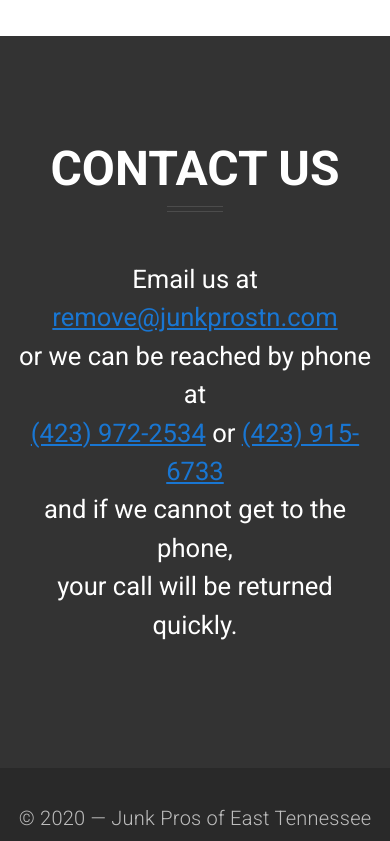
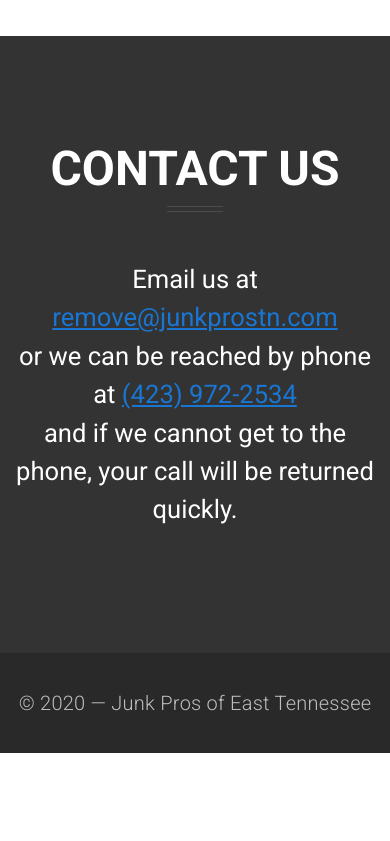
Before and after one commit to jsvanhoy/junkprostn.com, a plain HTML site: page index.html in a window 390 px wide. Shown: the part 4516-5357 px from the top of the page. After the commit the page ends 5269 px from the top, so only its background shows below. Drawn offline with nearby package versions, Linux system fonts and the light colour scheme.

Commit message:
removing phone, adding email

```diff
--- a/index.html
+++ b/index.html
@@ -239,11 +239,9 @@
                       >remove@junkprostn.com</a
                     ><br />
                     or we can be reached by phone at
+                    <a href="tel:423-972-2534">(423) 972-2534</a>
                     <br />
-                    <a href="tel:423-972-2534">(423) 972-2534</a> or
-                    <a href="tel:423-915-6733">(423) 915-6733</a>
-                    <br />
-                    and if we cannot get to the phone, <br />your call will be
+                    and if we cannot get to the phone, your call will be
                     returned quickly.
                   </p>
                 </div>
```
